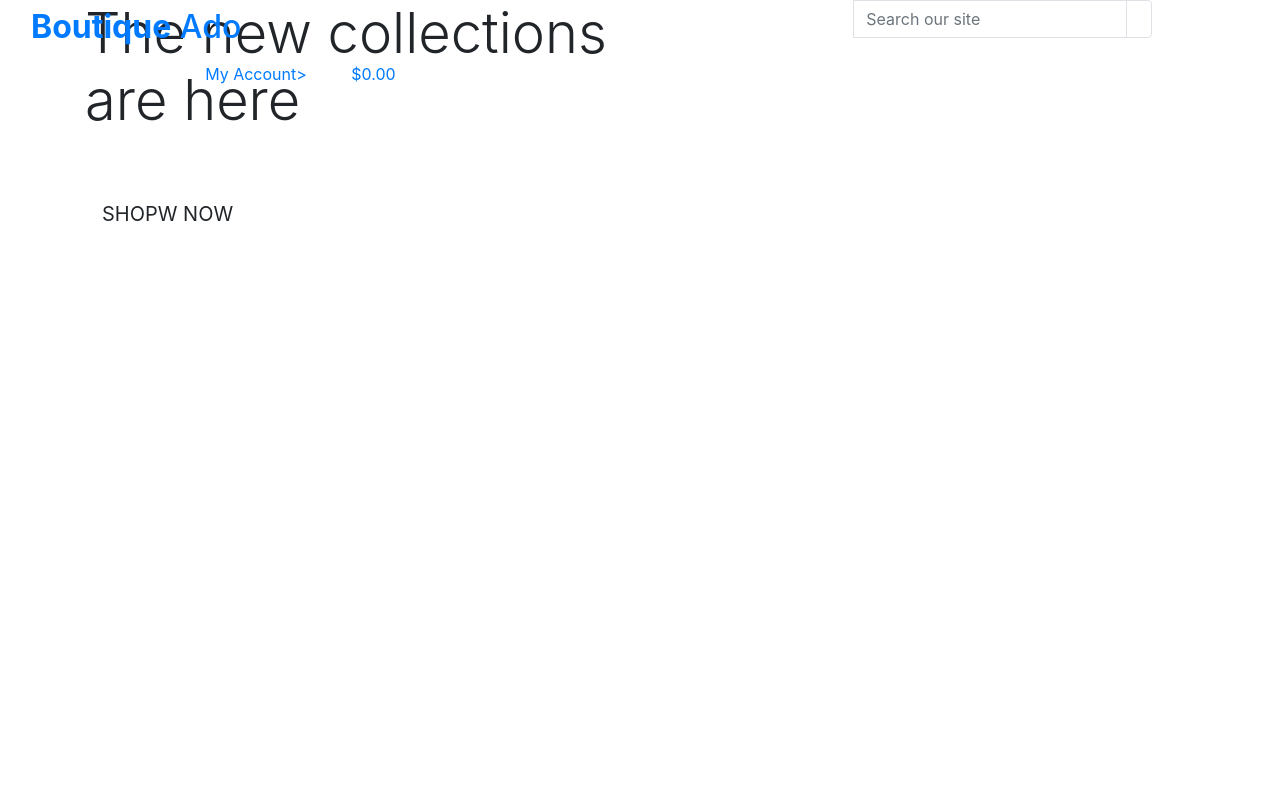
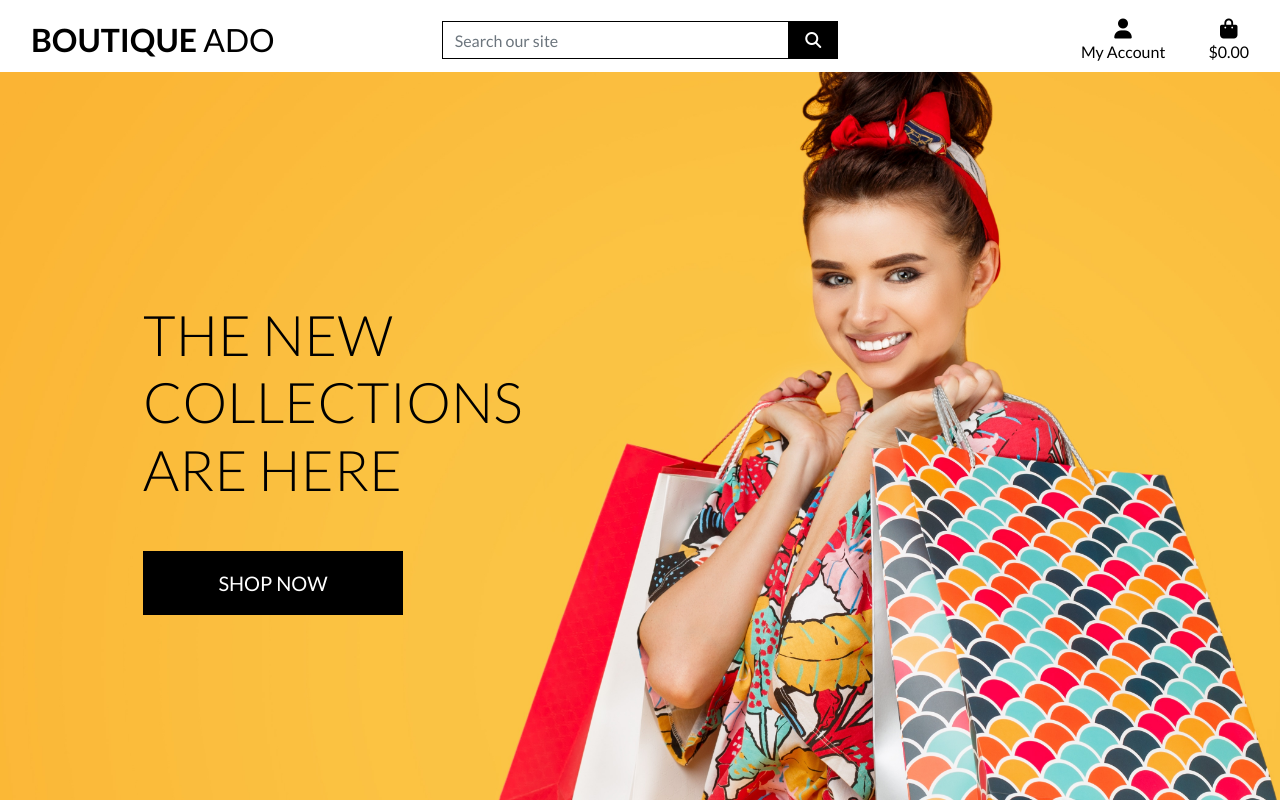
Before and after one commit to TezBaydu/boutique_ado_v1, a Django app: page / in a window 1280 px wide. Run offline with Django 3.2, Linux system fonts and the light colour scheme; some libraries are stand-ins or nearby versions.

Commit message:
completed homepage header and CSS

```diff
--- a/boutique_ado/settings.py
+++ b/boutique_ado/settings.py
@@ -146,6 +146,10 @@ USE_TZ = True
 # https://docs.djangoproject.com/en/3.2/howto/static-files/
 
 STATIC_URL = '/static/'
+STATICFILES_DIRS = (os.path.join(BASE_DIR, 'static'),)
+
+MEDIA_URL = '/media/'
+MEDIA_ROOT = os.path.join(BASE_DIR, 'media')
 
 # Default primary key field type
 # https://docs.djangoproject.com/en/3.2/ref/settings/#default-auto-field
--- a/boutique_ado/urls.py
+++ b/boutique_ado/urls.py
@@ -15,9 +15,11 @@ Including another URLconf
 """
 from django.contrib import admin
 from django.urls import path, include
+from django.conf import settings
+from django.conf.urls.static import static
 
 urlpatterns = [
     path('admin/', admin.site.urls),
     path('accounts/', include('allauth.urls')),
     path('', include('home.urls')),
-]
+] + static(settings.MEDIA_URL, document_root=settings.MEDIA_ROOT)
--- a/home/templates/home/index.html
+++ b/home/templates/home/index.html
@@ -18,7 +18,7 @@
                 </h1>
                 <div class="my-5">
                     <h4>
-                        <a href="" class="shop-now-button btn btn-lg rounded-0 text-uppercase py-3">Shopw Now</a>
+                        <a href="" class="shop-now-button btn btn-lg rounded-0 text-uppercase py-3">Shop Now</a>
                     </h4>
                 </div>
             </div>
--- /dev/null
+++ b/static/css/base.css
@@ -0,0 +1,81 @@
+html {
+    height: 100%;
+}
+
+body {
+    background: url('/media/homepage_background_cropped.jpg') no-repeat center center fixed;
+    background-size: cover;
+    height: calc(100vh - 164px);
+    color: #555;
+    font-family: 'Lato';
+}
+
+/* from Bulma */
+.icon {
+    align-items: center;
+    display: inline-flex;
+    justify-content: center;
+    height: 1.5rem;
+    width: 1.5rem;
+}
+
+.logo-font {
+    text-transform: uppercase;
+}
+
+.main-logo-link {
+    width: fit-content;
+}
+
+.shop-now-button {
+    background: black;
+    color: white;
+    min-width: 260px;
+}
+
+.btn-black {
+    background: black;
+    color: white;
+}
+
+.shop-now-button:hover,
+.shop-now-button:active,
+.shop-now-button:focus,
+.btn-black:hover,
+.btn-black:active,
+.btn-black:focus {
+    background: #222;
+    color: white;
+}
+
+.text-black {
+    color: #000 !important;
+}
+
+.border-black {
+    border: 1px solid black !important;
+}
+
+/* -------------------------------- Media Queries */
+
+/* Slightly larger container on xl screens */
+@media (min-width: 1200px) {
+  .container {
+    max-width: 80%;
+  }
+}
+
+/* fixed top navbar only on medium and up */
+@media (min-width: 992px) {
+    .fixed-top-desktop-only {
+        position: fixed;
+        top: 0;
+        right: 0;
+        left: 0;
+        z-index: 1030;
+    }
+
+    .header-container {
+        padding-top: 164px;
+    }
+}
--- a/templates/base.html
+++ b/templates/base.html
@@ -16,44 +16,44 @@
     {% block corecss %}
     <link rel="stylesheet" href="https://stackpath.bootstrapcdn.com/bootstrap/4.4.1/css/bootstrap.min.css"
         integrity="sha384-Vkoo8x4CGsO3+Hhxv8T/Q5PaXtkKtu6ug5TOeNV6gBiFeWPGFN9MuhOf23Q9Ifjh" crossorigin="anonymous">
+    <link rel="stylesheet" href="https://fonts.googleapis.com/css2?family=Lato:ital,wght@0,100;0,300;0,400;0,700;0,900;1,100;1,300;1,400;1,700;1,900&display=swap">
+    <link rel="stylesheet" href="{% static 'css/base.css' %}">
     {% endblock %}
 
     {% block extra_css %}
     {% endblock %}
 
     {% block corejs %}
+    <script src="https://kit.fontawesome.com/494cd39dc5.js" crossorigin="anonymous"></script>
     <script src="https://code.jquery.com/jquery-3.4.1.slim.min.js"
-        integrity="sha384-J6qa4849blE2+poT4WnyKhv5vZF5SrPo0iEjwBvKU7imGFAV0wwj1yYfoRSJoZ+n" crossorigin="anonymous">
-    </script>
+        integrity="sha384-J6qa4849blE2+poT4WnyKhv5vZF5SrPo0iEjwBvKU7imGFAV0wwj1yYfoRSJoZ+n" crossorigin="anonymous"></script>
     <script src="https://cdn.jsdelivr.net/npm/popper.js@1.16.0/dist/umd/popper.min.js"
-        integrity="sha384-Q6E9RHvbIyZFJoft+2mJbHaEWldlvI9IOYy5n3zV9zzTtmI3UksdQRVvoxMfooAo" crossorigin="anonymous">
-    </script>
+        integrity="sha384-Q6E9RHvbIyZFJoft+2mJbHaEWldlvI9IOYy5n3zV9zzTtmI3UksdQRVvoxMfooAo" crossorigin="anonymous"></script>
     <script src="https://stackpath.bootstrapcdn.com/bootstrap/4.4.1/js/bootstrap.min.js"
-        integrity="sha384-wfSDF2E50Y2D1uUdj0O3uMBJnjuUD4Ih7YwaYd1iqfktj0Uod8GCExl3Og8ifwB6" crossorigin="anonymous">
-    </script>
+        integrity="sha384-wfSDF2E50Y2D1uUdj0O3uMBJnjuUD4Ih7YwaYd1iqfktj0Uod8GCExl3Og8ifwB6" crossorigin="anonymous"></script>
     {% endblock %}
 
     {% block extra_js %}
     {% endblock %}
 
-    <title>Boutiqu Ado {% block extra_tite %}{% endblock %}</title>
+    <title>Boutique Ado {% block extra_title %}{% endblock %}</title>
 </head>
 
 <body>
     <header class="container-fluid fixed-top">
-        <div class="row">
+        <div id="topnav" class="row bg-white pt-lg-2 d-none d-lg-flex">
             <div class="col-12 col-lg-4 my-auto py-1 py-lg-0 text-center text-lg-left">
                 <a href="{% url 'home' %}" class="nav-link main-logo-link">
                     <h2 class="logo-font text-black my-0"><strong>Boutique</strong> Ado</h2>
                 </a>
             </div>
-            <div class="col-12 col-lg-4 my-auto py-1 py-lg-0"></div>
+            <div class="col-12 col-lg-4 my-auto py-1 py-lg-0">
                 <form method="GET" action="">
                     <div class="input-group w-100">
                         <input class="form-control border border-black rounded-0" type="text" name="q"
                             placeholder="Search our site">
                         <div class="input-group-append">
-                        <button class="form-control btn btn-black border border-black tounded-0" type="submit">
+                            <button class="form-control btn btn-black border border-black rounded-0" type="submit">
                                 <span class="icon">
                                     <i class="fas fa-search"></i>
                                 </span>
@@ -61,6 +61,7 @@
                         </div>
                     </div>
                 </form>
+            </div>
             <div class="col-12 col-lg-4 my-auto py-1 py-lg-0">
                 <ul class="list-inline list-unstyled text-center text-lg-right my-0">
                     <li class="list-inline-item dropdown">
@@ -68,7 +69,7 @@
                             aria-haspopup="true" aria-expanded="false">
                             <div class="text-center">
                                 <div><i class="fas fa-user fa-lg"></i></div>
-                                <p class="my-0">My Account></p>
+                                <p class="my-0">My Account</p>
                             </div>
                         </a>
                         <div class="dropdown-menu border-0" aria-labelledby="user-options">
```
Also changed, not shown: media/homepage_background_cropped.jpg (added). Lines whose indentation alone changed are shown as unchanged.
